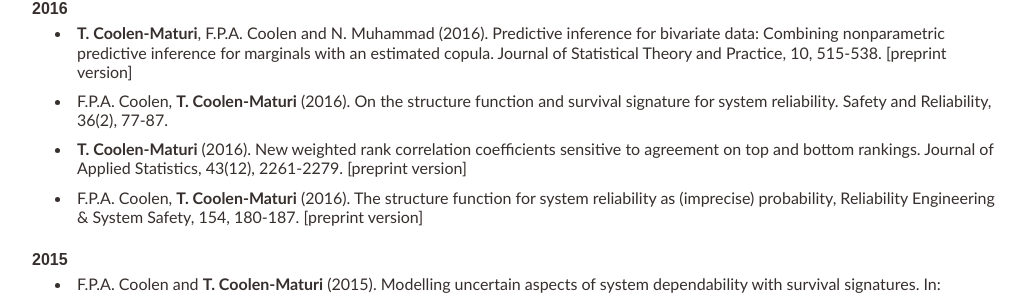
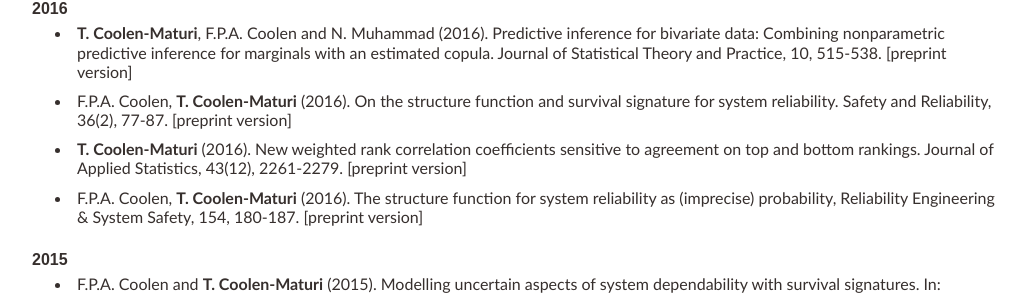
Before and after one commit to tmaturi/tahanimaturi, a Jekyll site: the page built from publications.md, in a window 1280 px wide and 900 px high, scrolled down 1365 px. Shown: the part 169-464 px from the top of the window, without its empty margins (119-1149 px from the left). Built offline with Jekyll 4.4.1, drawn with Linux system fonts in a browser that asks for light colours; our own code applies the rules of GitHub Pages for plain Markdown files.

Commit message:
Update publications.md

```diff
--- a/publications.md
+++ b/publications.md
@@ -57,7 +57,7 @@
 
 ### 2016
 - **T. Coolen-Maturi**, F.P.A. Coolen and N. Muhammad (2016). Predictive inference for bivariate data: Combining nonparametric predictive inference for marginals with an estimated copula. Journal of Statistical Theory and Practice, 10, 515-538. [[preprint version](pdfs/JSTP-Copulas-1506-rev.pdf){:target="_blank"}]
-- F.P.A. Coolen, **T. Coolen-Maturi** (2016). On the structure function and survival signature for system reliability. Safety and Reliability, 36(2), 77-87.
+- F.P.A. Coolen, **T. Coolen-Maturi** (2016). On the structure function and survival signature for system reliability. Safety and Reliability, 36(2), 77-87. [[preprint version](pdfs/JSARS16-Coolen.pdf){:target="_blank"}]
 - **T. Coolen-Maturi** (2016). New weighted rank correlation coefficients sensitive to agreement on top and bottom rankings. Journal of Applied Statistics, 43(12), 2261-2279. [[preprint version](pdfs/EWRC_11092015rev.pdf){:target="_blank"}]
 - F.P.A. Coolen, **T. Coolen-Maturi** (2016). The structure function for system reliability as (imprecise) probability, Reliability Engineering & System Safety, 154, 180-187. [[preprint version](pdfs/RESS-StructFunction-rev2-1602.pdf){:target="_blank"}]
 
```
